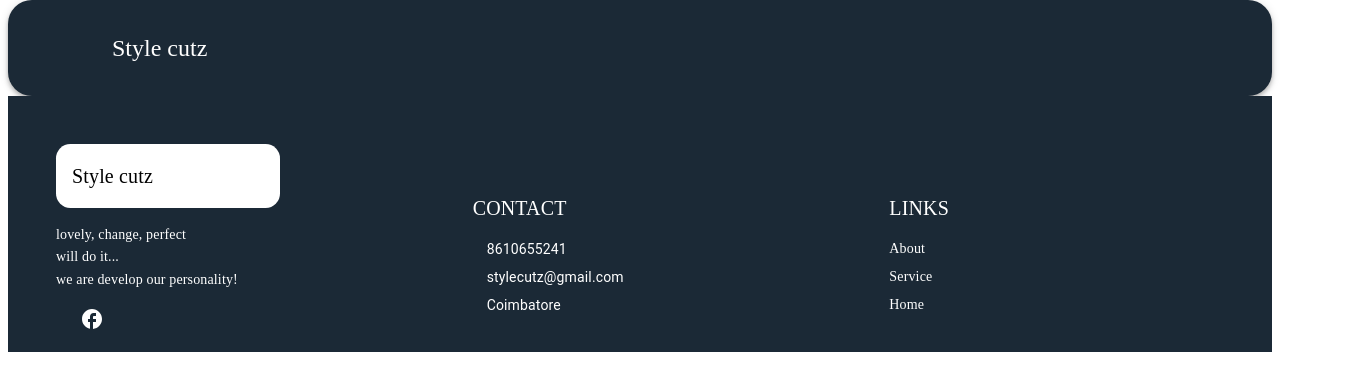
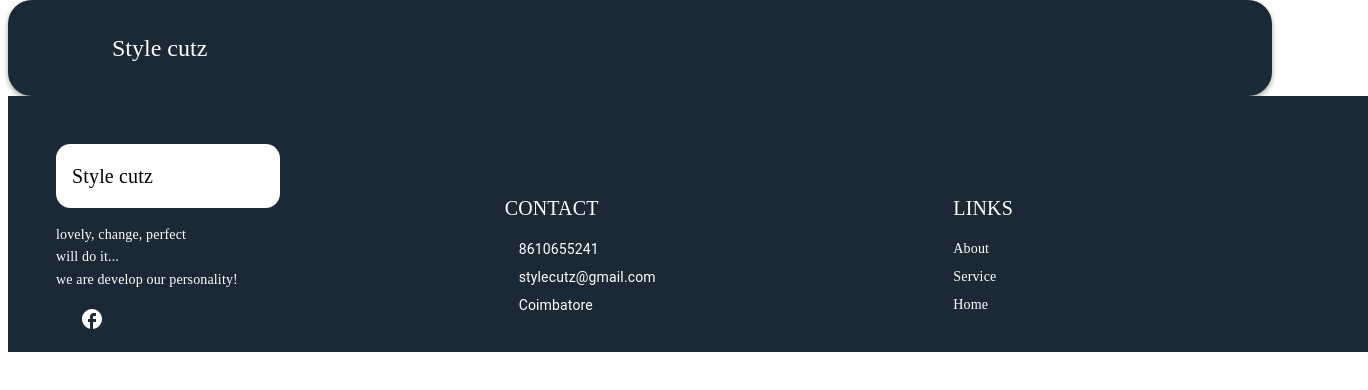
Before and after one commit to PraveenPraveenVenkat/Stylecutz, a React (Vite) app: page /contact in a window 1280 px wide. Shown: the top 390 px of the page, 1368 px wide, since content can reach past the window. Built offline with nearby package versions, Linux system fonts and the light colour scheme; some icons are missing.

Commit message:
Alterd Footer

```diff
--- a/src/components/Footer.tsx
+++ b/src/components/Footer.tsx
@@ -10,6 +10,7 @@ const Footer = () => {
     <Box
       component="footer"
       sx={{
+        width: "100%", // Ensures full width on all screens
         backgroundColor: "#1B2936",
         display: "flex",
         flexDirection: { xs: "column", md: "row" },
@@ -19,8 +20,9 @@ const Footer = () => {
         gap: { xs: 2, md: 4 },
         px: { xs: 4, md: 6 },
         py: { xs: 4, md: 6 },
-        height:{xs:'8rem',lg:'10rem'},
-        mt: "auto", // important for pushing to bottom
+       height:{xs:'8rem',lg:'10rem'}, // Adjust height if needed
+       maxWidth:{xs:'100%',},
+        mt: "auto", // push to bottom
       }}
     >
       {/* Box 1 - Brand */}
@@ -83,6 +85,97 @@ const Footer = () => {
 };
 
 export default Footer;
+
+
+// import { FacebookTwoTone } from "@mui/icons-material";
+// import InstagramIcon from "@mui/icons-material/Instagram";
+// import LocalPhoneTwoToneIcon from "@mui/icons-material/LocalPhoneTwoTone";
+// import MailOutlineTwoToneIcon from "@mui/icons-material/MailOutlineTwoTone";
+// import LocationOnSharpIcon from "@mui/icons-material/LocationOnSharp";
+// import { Box, Typography } from "@mui/material";
+
+// const Footer = () => {
+//   return (
+//     <Box
+//       component="footer"
+//       sx={{
+//         backgroundColor: "#1B2936",
+//         display: "flex",
+//         flexDirection: { xs: "column", md: "row" },
+//         justifyContent: "space-around",
+//         alignItems: "flex-start",
+//         flexWrap: "wrap",
+//         gap: { xs: 2, md: 4 },
+//         px: { xs: 4, md: 6 },
+//         py: { xs: 4, md: 6 },
+//         height:{xs:'8rem',lg:'10rem'},
+//         mt: "auto", // important for pushing to bottom
+//       }}
+//     >
+//       {/* Box 1 - Brand */}
+//       <Box sx={{ display: "flex", flexDirection: "column", gap: 1, flex: "1 1 250px" }}>
+//         <Box sx={{ backgroundColor: "white", borderRadius: "0.9rem", p: 2, maxWidth: "12rem" }}>
+//           <Typography variant="h6" sx={{ fontFamily: "Cinzel, serif" }}>
+//             Style cutz
+//           </Typography>
+//         </Box>
+//         <Typography
+//           variant="body2"
+//           sx={{ fontFamily: "Cinzel, serif", color: "white", lineHeight: 1.6, pt: 1 }}
+//         >
+//           lovely, change, perfect <br />
+//           will do it... <br />
+//           we are develop our personality!
+//         </Typography>
+//         <Box sx={{ display: "flex", alignItems: "center", gap: 1, pt: 1 }}>
+//           <InstagramIcon sx={{ color: "white" }} />
+//           <FacebookTwoTone sx={{ color: "white" }} />
+//         </Box>
+//       </Box>
+
+//       {/* Box 2 - Contact */}
+//       <Box sx={{ color: "white", flex: "1 1 250px", mt: { xs: 2, md: 0 }, pt: { xs: 1, md: "3rem" } }}>
+//         <Typography variant="h6" gutterBottom sx={{ fontFamily: "Cinzel, serif" }}>
+//           CONTACT
+//         </Typography>
+//         <Typography variant="body2" sx={{ display: "flex", alignItems: "center", pt: 1 }}>
+//           <LocalPhoneTwoToneIcon sx={{ mr: 1 }} />
+//           8610655241
+//         </Typography>
+//         <Typography variant="body2" sx={{ display: "flex", alignItems: "center", pt: 1 }}>
+//           <MailOutlineTwoToneIcon sx={{ mr: 1 }} />
+//           stylecutz@gmail.com
+//         </Typography>
+//         <Typography variant="body2" sx={{ display: "flex", alignItems: "center", pt: 1 }}>
+//           <LocationOnSharpIcon sx={{ mr: 1 }} />
+//           Coimbatore
+//         </Typography>
+//       </Box>
+
+//       {/* Box 3 - Links */}
+//       <Box sx={{ color: "white", flex: "1 1 200px", mt: { xs: 2, md: 0 }, pt: { xs: 1, md: "3rem" } }}>
+//         <Typography variant="h6" gutterBottom sx={{ fontFamily: "Cinzel, serif" }}>
+//           LINKS
+//         </Typography>
+//         <Typography variant="body2" sx={{ pt: 1, fontFamily: "Cinzel, serif" }}>
+//           About
+//         </Typography>
+//         <Typography variant="body2" sx={{ pt: 1, fontFamily: "Cinzel, serif" }}>
+//           Service
+//         </Typography>
+//         <Typography variant="body2" sx={{ pt: 1, fontFamily: "Cinzel, serif" }}>
+//           Home
+//         </Typography>
+//       </Box>
+//     </Box>
+//   );
+// };
+
+// export default Footer;
+
+
+
+
 
 
 // import { FacebookTwoTone } from "@mui/icons-material";
```
